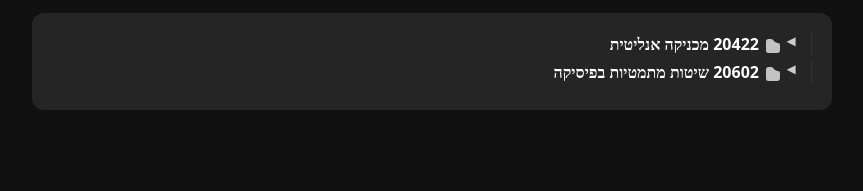
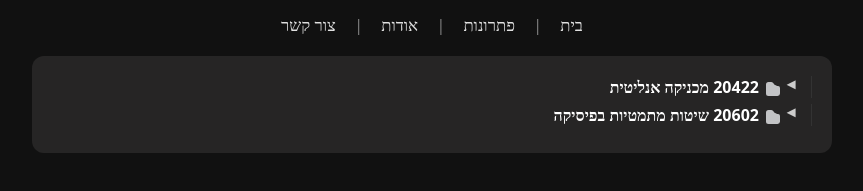
Before and after one commit to YoavsPhysicsNotes/yoavsphysicsnotes.github.io, a website: page index.html in a window 1280 px wide. Shown: the part 133-324 px from the top of the page, without its empty margins (208-1071 px from the left). Drawn offline with Linux system fonts and the light colour scheme.

Commit message:
update UI tree view

```diff
--- a/index.html
+++ b/index.html
@@ -3,6 +3,15 @@
   <div class="logo-wrap">
     <img src="logo.png" alt="Yoav's Physics Notes">
   </div>
+  <nav id="top-menu">
+    <a href="#">בית</a>
+    <span class="sep">|</span>
+    <a href="#">פתרונות</a>
+    <span class="sep">|</span>
+    <a href="#">אודות</a>
+    <span class="sep">|</span>
+    <a href="#">צור קשר</a>
+  </nav>
 <div id="tree-container">
   <div id="content">טוען…</div>
 </div>
@@ -80,6 +89,30 @@ load();
 </script>
 
 <style>
+  #top-menu {
+    display: flex;
+    justify-content: center;
+    gap: 14px;
+    margin-bottom: 20px;
+    font-size: 1.05rem;
+    font-weight: 500;
+  }
+
+  #top-menu a {
+    color: #e0e0e0;
+    text-decoration: none;
+  }
+
+  #top-menu a:hover {
+    color: #9ecbff;
+    text-decoration: underline;
+  }
+
+  #top-menu .sep {
+    color: #777;
+    margin: 0 4px;
+  }
+
   #tree-container {
     background: #262525;
     padding: 20px;
```
